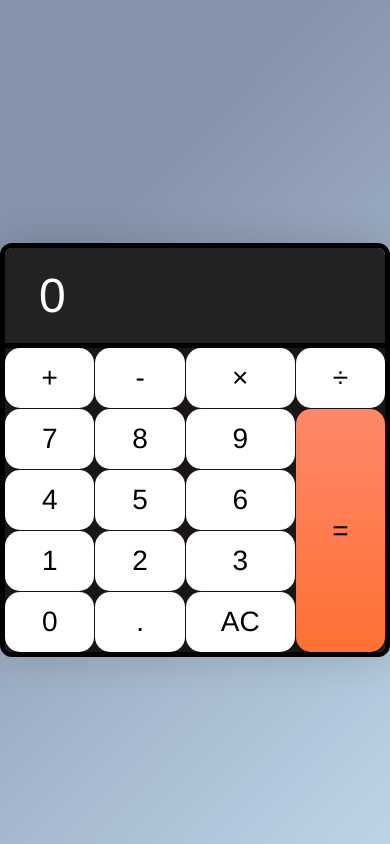
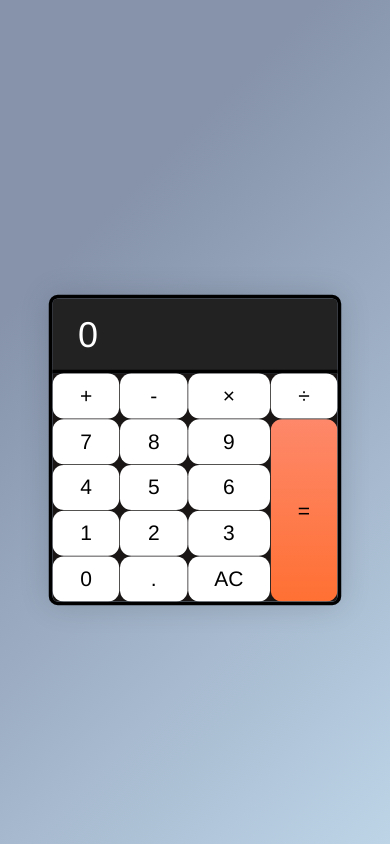
Before and after one commit to SJellen/JScal, a plain HTML site: page index.html in a window 390 px wide. Drawn offline with Linux system fonts and the light colour scheme.

Commit message:
added media quieres

```diff
--- a/style.css
+++ b/style.css
@@ -110,3 +110,10 @@ body {
   grid-column: -2;
   grid-row: 2 / span 4;
 }
+
+
+@media only screen and (max-width: 600px) {
+  .calculator {
+    transform: scale(.75);
+  }
+}
```
